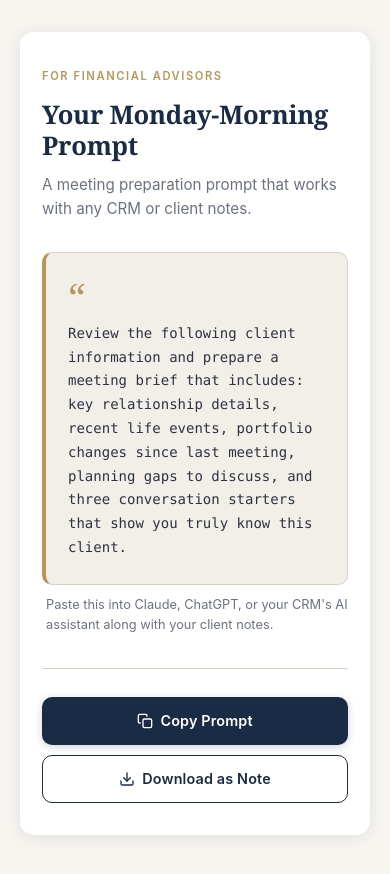
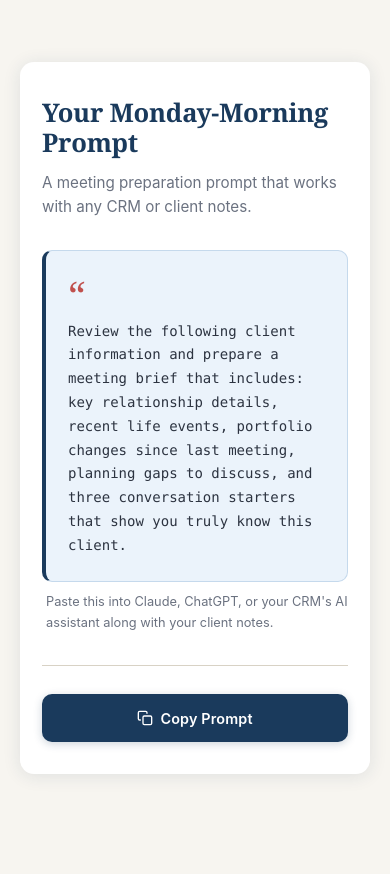
Before and after one commit to pcqr/monday-morning-prompt, a plain HTML site: page index.html in a window 390 px wide. Both pictures are taken after a click on the button "Copy Prompt". After the commit the page ends 844 px from the top, so only its background shows below. Drawn offline with Linux system fonts and the light colour scheme.

Commit message:
Remove download button and eyebrow, apply Pacific Capital brand colors

```diff
--- a/index.html
+++ b/index.html
@@ -4,7 +4,7 @@
   <meta charset="UTF-8">
   <meta name="viewport" content="width=device-width, initial-scale=1">
   <title>Monday-Morning Prompt</title>
-  <meta name="description" content="A meeting preparation prompt for financial advisors. Works with any CRM or AI assistant.">
+  <meta name="description" content="A meeting preparation prompt that works with any CRM or AI assistant.">
 
   <style>
     /* ============================================================
@@ -17,17 +17,20 @@
     }
 
     :root {
-      --navy:   #1A2B45;
-      --cream:  #F7F5F0;
-      --gold:   #B8965A;
-      --gold-light: #D4AF72;
-      --text:   #2C3340;
-      --muted:  #6B7280;
-      --border: #D8D2C5;
-      --card-bg: #FFFFFF;
-      --prompt-bg: #F2EFE9;
-      --radius: 10px;
-      --shadow: 0 2px 16px rgba(26, 43, 69, 0.10);
+      /* Pacific Capital brand colors */
+      --navy:      #1A3A5C;
+      --navy-dark: #122840;
+      --navy-mid:  #234d73;
+      --red:       #C0504D;
+      --red-light: #d4706e;
+      --cream:     #F7F5F0;
+      --text:      #2C3340;
+      --muted:     #6B7280;
+      --border:    #D8D2C5;
+      --card-bg:   #FFFFFF;
+      --prompt-bg: #EBF3FB; /* Pacific Capital light blue */
+      --radius:    10px;
+      --shadow:    0 2px 18px rgba(26, 58, 92, 0.11);
     }
 
     html {
@@ -68,16 +71,6 @@
     /* ============================================================
        HEADER
     ============================================================ */
-    .eyebrow {
-      display: block;
-      font-size: 0.70rem;
-      font-weight: 600;
-      letter-spacing: 0.14em;
-      text-transform: uppercase;
-      color: var(--gold);
-      margin-bottom: 14px;
-    }
-
     h1 {
       font-family: Georgia, "Times New Roman", Times, serif;
       font-size: clamp(1.6rem, 5vw, 2.1rem);
@@ -100,8 +93,8 @@
     ============================================================ */
     .prompt-card {
       background: var(--prompt-bg);
-      border: 1px solid var(--border);
-      border-left: 4px solid var(--gold);
+      border: 1px solid #c5d9ec;
+      border-left: 4px solid var(--navy);
       border-radius: var(--radius);
       padding: 24px 22px;
       margin-bottom: 10px;
@@ -115,12 +108,12 @@
       -webkit-user-select: text;
     }
 
-    /* Subtle "quoted" quotation mark decoration */
+    /* Subtle quotation mark decoration in Pacific Capital red */
     .prompt-card::before {
       content: "\201C";
       display: block;
       font-size: 2.4rem;
-      color: var(--gold);
+      color: var(--red);
       line-height: 1;
       margin-bottom: 6px;
       font-family: Georgia, serif;
@@ -169,46 +162,25 @@
       text-decoration: none;
     }
 
-    /* Primary: Copy */
+    /* Primary: Copy — Pacific Capital navy */
     .btn-primary {
       background: var(--navy);
       color: #FFFFFF;
-      box-shadow: 0 2px 8px rgba(26, 43, 69, 0.20);
+      box-shadow: 0 2px 8px rgba(26, 58, 92, 0.22);
     }
 
     .btn-primary:hover {
-      background: #253652;
-      box-shadow: 0 4px 12px rgba(26, 43, 69, 0.28);
+      background: var(--navy-mid);
+      box-shadow: 0 4px 12px rgba(26, 58, 92, 0.30);
     }
 
     .btn-primary:active {
       transform: scale(0.97);
-      background: #141f32;
+      background: var(--navy-dark);
     }
 
     .btn-primary:focus-visible {
-      outline: 2px solid var(--gold);
-      outline-offset: 3px;
-    }
-
-    /* Secondary: Download */
-    .btn-secondary {
-      background: transparent;
-      color: var(--navy);
-      border: 1.5px solid var(--navy);
-    }
-
-    .btn-secondary:hover {
-      background: rgba(26, 43, 69, 0.06);
-    }
-
-    .btn-secondary:active {
-      transform: scale(0.97);
-      background: rgba(26, 43, 69, 0.12);
-    }
-
-    .btn-secondary:focus-visible {
-      outline: 2px solid var(--gold);
+      outline: 2px solid var(--red);
       outline-offset: 3px;
     }
 
@@ -218,14 +190,14 @@
     .feedback {
       display: none;
       font-size: 0.80rem;
-      color: var(--gold);
+      color: var(--red);
       margin-top: 14px;
       text-align: center;
       font-weight: 500;
     }
 
     /* ============================================================
-       DIVIDER ABOVE BUTTONS
+       DIVIDER ABOVE BUTTON
     ============================================================ */
     .divider {
       border: none;
@@ -234,21 +206,16 @@
     }
 
     /* ============================================================
-       RESPONSIVE — Stack buttons below ~480px (iPhone SE width = 375px)
+       RESPONSIVE — Full-width button below ~480px (iPhone SE = 375px)
     ============================================================ */
     @media (max-width: 479px) {
       .card {
         padding: 36px 22px 32px;
       }
 
-      .button-row {
-        flex-direction: column;
-        gap: 10px;
-      }
-
       .btn {
         width: 100%;
-        min-height: 48px; /* slightly taller on small screens for easier tapping */
+        min-height: 48px;
       }
     }
   </style>
@@ -257,14 +224,13 @@
 
   <main class="card" role="main">
 
-    <span class="eyebrow">For Financial Advisors</span>
     <h1>Your Monday-Morning Prompt</h1>
     <p class="subhead">A meeting preparation prompt that works with any CRM or client notes.</p>
 
     <!--
-      The prompt card — this exact text is copied/downloaded.
-      It uses a monospace-adjacent font and a distinct background
-      so users immediately recognize it as "the thing to paste."
+      The prompt card — this exact text is copied by the button.
+      Monospace-adjacent font and distinct background signal
+      "this is the thing to paste."
     -->
     <div class="prompt-card" id="promptCard" aria-label="Prompt text">Review the following client information and prepare a meeting brief that includes: key relationship details, recent life events, portfolio changes since last meeting, planning gaps to discuss, and three conversation starters that show you truly know this client.</div>
 
@@ -274,24 +240,13 @@
 
     <div class="button-row" role="group" aria-label="Prompt actions">
       <button class="btn btn-primary" id="copyBtn" onclick="copyPrompt()">
-        <!-- Clipboard icon (inline SVG, no external resource) -->
+        <!-- Clipboard icon (inline SVG — no external resource) -->
         <svg width="16" height="16" viewBox="0 0 24 24" fill="none" stroke="currentColor"
              stroke-width="2" stroke-linecap="round" stroke-linejoin="round" aria-hidden="true">
           <rect x="9" y="9" width="13" height="13" rx="2" ry="2"></rect>
           <path d="M5 15H4a2 2 0 0 1-2-2V4a2 2 0 0 1 2-2h9a2 2 0 0 1 2 2v1"></path>
         </svg>
         <span id="copyLabel">Copy Prompt</span>
-      </button>
-
-      <button class="btn btn-secondary" id="downloadBtn" onclick="downloadPrompt()">
-        <!-- Download icon (inline SVG) -->
-        <svg width="16" height="16" viewBox="0 0 24 24" fill="none" stroke="currentColor"
-             stroke-width="2" stroke-linecap="round" stroke-linejoin="round" aria-hidden="true">
-          <path d="M21 15v4a2 2 0 0 1-2 2H5a2 2 0 0 1-2-2v-4"></path>
-          <polyline points="7 10 12 15 17 10"></polyline>
-          <line x1="12" y1="15" x2="12" y2="3"></line>
-        </svg>
-        <span>Download as Note</span>
       </button>
     </div>
 
@@ -301,8 +256,7 @@
 
   <script>
     // =============================================================
-    // PROMPT TEXT
-    // The single source of truth — copy and download both use this.
+    // PROMPT TEXT — single source of truth for the copy action
     // =============================================================
     var PROMPT_TEXT =
       "Review the following client information and prepare a meeting brief that " +
@@ -311,35 +265,22 @@
       "starters that show you truly know this client.";
 
     // =============================================================
-    // PLATFORM DETECTION
-    // Used to branch between iOS and Android/desktop behaviours for
-    // clipboard and download. We detect iOS via the user agent string
-    // and navigator.platform (for iPads on newer iOS).
-    // navigator.standalone is also checked to cover home-screen PWAs.
-    // =============================================================
-    var isIOS = /iP(hone|od|ad)/i.test(navigator.userAgent) ||
-                (/MacIntel/.test(navigator.platform) && navigator.maxTouchPoints > 1);
-
-    // =============================================================
     // COPY PROMPT
+    // IMPORTANT: iOS Safari requires the Clipboard API to be called
+    // *synchronously* within a user-gesture handler. Any await or
+    // async gap before writeText() causes iOS to silently refuse the
+    // permission. This function stays fully synchronous.
     // =============================================================
     function copyPrompt() {
-      // IMPORTANT — iOS Safari requires the Clipboard API to be called
-      // *synchronously* within a user-gesture handler. Any await or
-      // async gap before writeText() causes iOS to silently refuse the
-      // permission. This function is therefore kept fully synchronous.
-
-      var label = document.getElementById("copyLabel");
+      var label    = document.getElementById("copyLabel");
       var feedback = document.getElementById("feedback");
 
       // ---- Modern async Clipboard API (iOS 13.1+, Android Chrome) ----
       if (navigator.clipboard && typeof navigator.clipboard.writeText === "function") {
-        // Call immediately — no awaiting anything before this point.
         navigator.clipboard.writeText(PROMPT_TEXT).then(function () {
           showCopied(label, feedback);
         }).catch(function () {
-          // Clipboard API rejected (e.g. no permission, insecure context).
-          // Fall through to execCommand fallback.
+          // Clipboard API rejected — fall through to execCommand fallback.
           execCommandFallback(label, feedback);
         });
         return;
@@ -350,34 +291,27 @@
     }
 
     function execCommandFallback(label, feedback) {
-      // Create an off-screen <textarea>, select its content, copy, then remove.
+      // Create an off-screen <textarea>, select its text, copy, then remove.
       var ta = document.createElement("textarea");
       ta.value = PROMPT_TEXT;
-
-      // Position off-screen so it's not visible, but keep it in the DOM
-      // long enough for execCommand to work. Position fixed avoids scroll jump.
+      // Fixed position keeps it off-screen without triggering a scroll jump.
       ta.style.cssText = "position:fixed;top:0;left:0;opacity:0;pointer-events:none;";
       document.body.appendChild(ta);
 
-      // On iOS, simply calling select() won't work for <textarea>. We must
-      // also set a range on the element using setSelectionRange.
+      // On iOS, select() alone doesn't work — setSelectionRange is required.
       ta.focus();
       ta.setSelectionRange(0, ta.value.length);
 
       var success = false;
-      try {
-        success = document.execCommand("copy");
-      } catch (e) {
-        success = false;
-      }
+      try { success = document.execCommand("copy"); } catch (e) {}
 
       document.body.removeChild(ta);
 
       if (success) {
         showCopied(label, feedback);
       } else {
-        // Last resort — visually highlight the prompt card so the user
-        // can long-press and copy manually.
+        // Last resort — visually select the prompt card so the user can
+        // long-press and copy manually.
         highlightPromptForManualCopy(feedback);
       }
     }
@@ -385,92 +319,20 @@
     function showCopied(label, feedback) {
       label.textContent = "Copied!";
       feedback.style.display = "none";
-      setTimeout(function () {
-        label.textContent = "Copy Prompt";
-      }, 1500);
+      setTimeout(function () { label.textContent = "Copy Prompt"; }, 1500);
     }
 
     function highlightPromptForManualCopy(feedback) {
-      // Select the prompt card's text so the user can see it highlighted.
-      var card = document.getElementById("promptCard");
+      var card      = document.getElementById("promptCard");
       var selection = window.getSelection();
-      var range = document.createRange();
+      var range     = document.createRange();
       range.selectNodeContents(card);
       selection.removeAllRanges();
       selection.addRange(range);
 
       feedback.textContent = "Select and copy manually";
       feedback.style.display = "block";
-      setTimeout(function () {
-        feedback.style.display = "none";
-      }, 3500);
-    }
-
-    // =============================================================
-    // DOWNLOAD AS NOTE
-    // =============================================================
-    function downloadPrompt() {
-      var filename = "monday-morning-prompt.txt";
-      var feedback = document.getElementById("feedback");
-
-      // ---- iOS Safari branch ----
-      // Blob + <a download> is unreliable on iOS Safari — the browser
-      // frequently ignores the download attribute and opens the file
-      // inline, with no option to save it natively from that view.
-      //
-      // The most reliable iOS approach is a data: URI opened in a new
-      // tab. iOS Safari renders plain text in a new tab and offers the
-      // Share sheet (including "Save to Files"), which is the native
-      // iOS save workflow. This is more actionable than a "tap and hold"
-      // instruction, which many users miss.
-      if (isIOS) {
-        // Encode the prompt as a data URI and open in a new tab.
-        // iOS will show a Share icon (top-right) allowing "Save to Files"
-        // or copy from the rendered page.
-        var dataURI = "data:text/plain;charset=utf-8," + encodeURIComponent(PROMPT_TEXT);
-        var newTab = window.open(dataURI, "_blank");
-
-        if (!newTab) {
-          // Popup was blocked (rare on iOS, but possible with some content blockers).
-          // Fall back to manual copy.
-          highlightPromptForManualCopy(feedback);
-          return;
-        }
-
-        // Show a brief instruction so the user knows to tap Share > Save to Files.
-        feedback.textContent = "Tap the Share icon in Safari, then \u2018Save to Files\u2019";
-        feedback.style.display = "block";
-        setTimeout(function () {
-          feedback.style.display = "none";
-        }, 5000);
-        return;
-      }
-
-      // ---- Android Chrome & desktop ----
-      // Standard Blob + <a download> works correctly here.
-      if (typeof Blob !== "undefined" && typeof URL !== "undefined" && URL.createObjectURL) {
-        var blob = new Blob([PROMPT_TEXT], { type: "text/plain;charset=utf-8" });
-        var url = URL.createObjectURL(blob);
-        var a = document.createElement("a");
-        a.href = url;
-        a.download = filename;
-
-        // Append to body, click, then remove — required in some browsers.
-        a.style.display = "none";
-        document.body.appendChild(a);
-        a.click();
-
-        // Revoke object URL after a short delay to free memory.
-        setTimeout(function () {
-          URL.revokeObjectURL(url);
-          document.body.removeChild(a);
-        }, 500);
-        return;
-      }
-
-      // ---- Last resort (very old browsers) ----
-      // Nothing worked — highlight the prompt so the user can copy manually.
-      highlightPromptForManualCopy(feedback);
+      setTimeout(function () { feedback.style.display = "none"; }, 3500);
     }
   </script>
 
```
